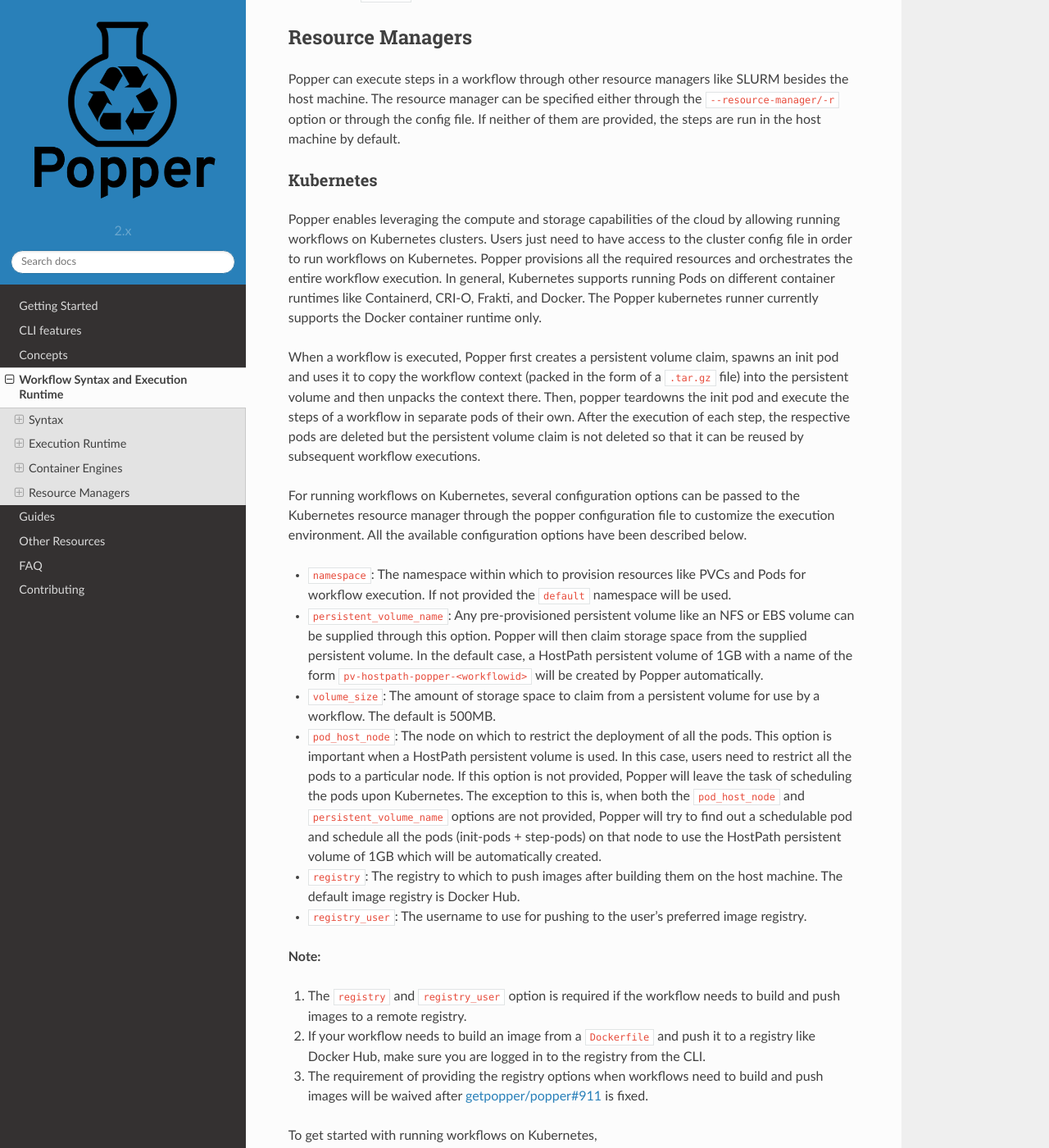
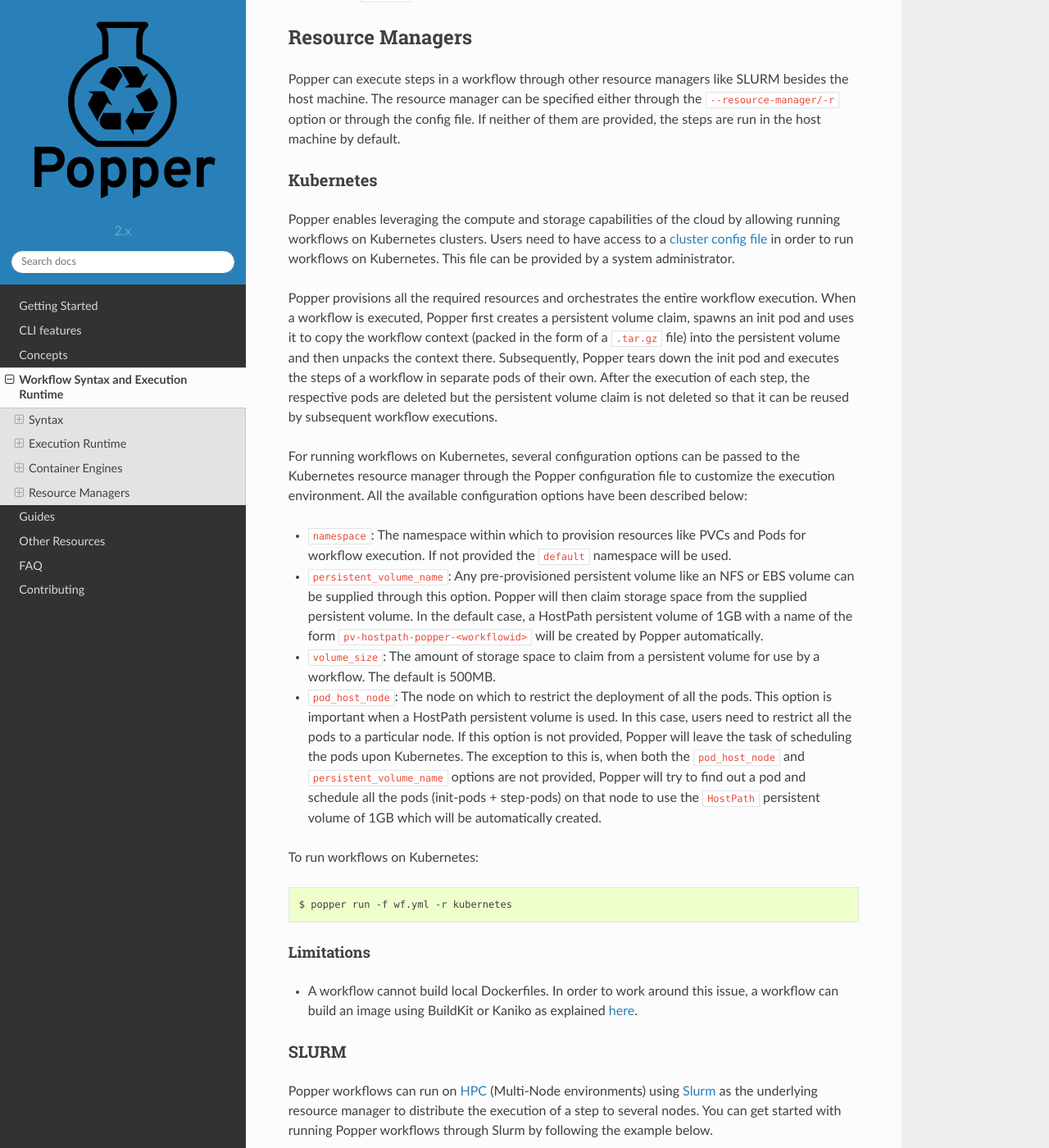
Before and after one commit to getpopper/popper, a Sphinx documentation site: the page built from docs/sections/cn_workflows.md, in a window 1280 px wide and 1400 px high, scrolled down 8991 px. Shown: the whole window at 82% size. Built offline with Sphinx 7.4.7 and the Read the Docs theme 2.0.0, drawn with Linux system fonts in a browser that asks for light colours; some of the changed text lies outside the part shown.

Commit message:
k8s: assume containers are built on cluster
Remove support for building images locally.

````diff
--- a/docs/sections/cn_workflows.md
+++ b/docs/sections/cn_workflows.md
@@ -329,7 +329,7 @@
 `popper run` is being executed (i.e. the host machine). This section
 describes how to execute in other container engines. See [next
 section](#resource-managers) for information on how to run workflows
-on resource managers  such as SLURM and Kubernetes.
+on resource managers such as SLURM and Kubernetes.
 
 To run workflows on other container engines, an `--engine <engine>`
 flag for the `popper run` command can be given, where `<engine>` is
@@ -417,16 +417,16 @@
 ### Kubernetes
 
 Popper enables leveraging the compute and storage capabilities of the cloud by allowing running workflows on Kubernetes clusters.
-Users just need to have access to the cluster config file in order to run workflows on Kubernetes.
+Users need to have access to a [cluster config file](https://v1-18.docs.kubernetes.io/docs/tasks/access-application-cluster/configure-access-multiple-clusters/) in order to run workflows on Kubernetes.
+This file can be provided by a system administrator.
+
 Popper provisions all the required resources and orchestrates the entire workflow execution.
-In general, Kubernetes supports running Pods on different container runtimes like Containerd, CRI-O, Frakti, and Docker.
-The Popper kubernetes runner currently supports the Docker container runtime only.
+When a workflow is executed, Popper first creates a persistent volume claim, spawns an init pod and uses it to copy the workflow context (packed in the form of a `.tar.gz` file) into the persistent volume and then unpacks the context there.
+Subsequently, Popper tears down the init pod and executes the steps of a workflow in separate pods of their own.
+After the execution of each step, the respective pods are deleted but the persistent volume claim is not deleted so that it can be reused by subsequent workflow executions.
 
-When a workflow is executed, Popper first creates a persistent volume claim, spawns an init pod and uses it to copy the workflow context (packed in the form of a `.tar.gz` file) into the persistent volume and then unpacks the context there.
-Then, popper teardowns the init pod and execute the steps of a workflow in separate pods of their own. After the execution of each step, the respective pods are deleted but the persistent volume claim is not deleted so that it can be reused by subsequent workflow executions.
-
-For running workflows on Kubernetes, several configuration options can be passed to the Kubernetes resource manager through the popper configuration file to customize the execution environment.
-All the available configuration options have been described below.
+For running workflows on Kubernetes, several configuration options can be passed to the Kubernetes resource manager through the Popper configuration file to customize the execution environment.
+All the available configuration options have been described below:
 
 * `namespace`: The namespace within which to provision resources like PVCs and Pods for workflow execution. If not provided the `default` namespace will be used.
 
@@ -435,42 +435,22 @@
 * `volume_size`: The amount of storage space to claim from a persistent volume for use by a workflow. The default is 500MB.
 
 * `pod_host_node`: The node on which to restrict the deployment of all the pods.
-This option is important when a HostPath persistent volume is used.
-In this case, users need to restrict all the pods to a particular node.
-If this option is not provided, Popper will leave the task of scheduling the pods upon Kubernetes.
-The exception to this is, when both the `pod_host_node` and `persistent_volume_name` options are not provided, Popper will try to find out a schedulable pod and schedule all the pods (init-pods + step-pods) on that node to use the HostPath persistent volume of 1GB which will be automatically created.
+  This option is important when a HostPath persistent volume is used.
+  In this case, users need to restrict all the pods to a particular node.
+  If this option is not provided, Popper will leave the task of scheduling the pods upon Kubernetes.
+  The exception to this is, when both the `pod_host_node` and `persistent_volume_name` options are not provided, Popper will try to find out a pod and schedule all the pods (init-pods + step-pods) on that node to use the `HostPath` persistent volume of 1GB which will be automatically created.
 
-* `registry`: The registry to which to push images after building them on the host machine. The default image registry is Docker Hub.
-
-* `registry_user`: The username to use for pushing to the user's preferred image registry.
-
-**Note:**
-1. The `registry` and `registry_user` option is required if the workflow needs to build and push images to a remote registry.
-2. If your workflow needs to build an image from a `Dockerfile` and push it to a registry like Docker Hub, make sure you are logged in to the registry from the CLI.
-3. The requirement of providing the registry options when workflows need to build and push images will be waived after [getpopper/popper#911](https://github.com/getpopper/popper/issues/911) is fixed.
-
-To get started with running workflows on Kubernetes,
+To run workflows on Kubernetes:
 
 ```bash
 $ popper run -f wf.yml -r kubernetes
 ```
 
-The above assumes that the workflow doesn't build images. If that is not true,
+#### Limitations
 
-1. Write a config file similar to the one shown below mentioning the Docker Hub account to push images after building.
-```bash
-$ cat << EOF > config.yml
-resource_manager:
-  name: kubernetes
-  options:
-    registry_user: myusername
-EOF
-```
-
-2. Execute the workflow using the above config file.
-```
-$ popper run -f wf.yml -c config.yml
-```
+  * A workflow cannot build local Dockerfiles. In order to work
+    around this issue, a workflow can build an image using BuildKit or
+    Kaniko as explained [here](./guides.html#building-images-using-buildkit).
 
 ### SLURM
 
````
Also changed, not shown: 3 other files.
